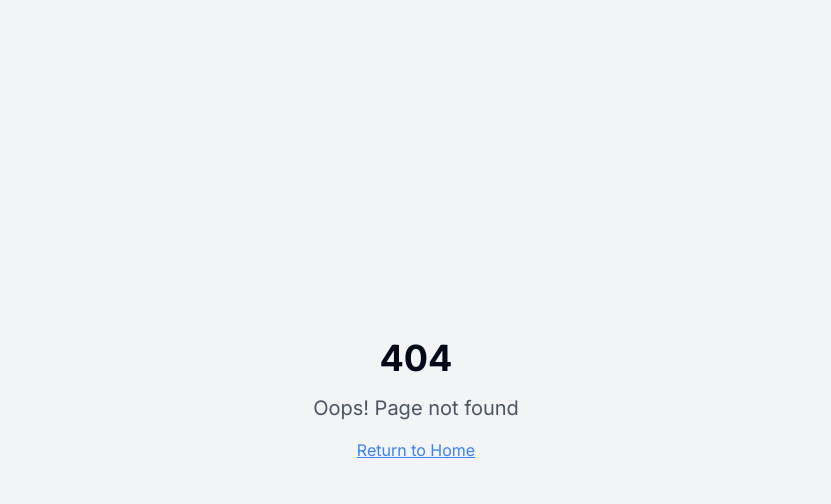
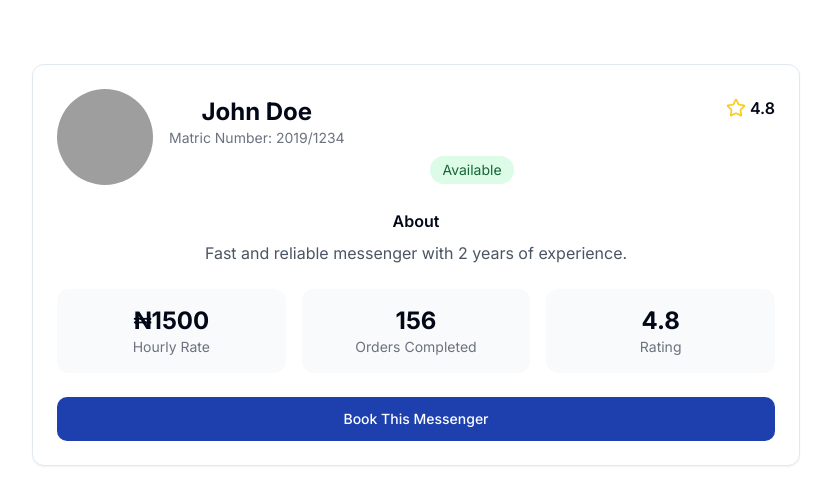
Before and after one commit to direakanbi/quickrun-errands, a React (Vite) app: page /messenger/1 in a window 1280 px wide. Before the commit this address had no page. Shown: the top 504 px of the page, without its empty margins (224-1055 px from the left). Built offline with nearby package versions, Linux system fonts and the light colour scheme; grey boxes are pictures that could not be loaded.

Commit message:
Add features as required
Implemented additional features as specified in the requirements.
[skip gpt_engineer]

```diff
--- a/src/App.tsx
+++ b/src/App.tsx
@@ -1,26 +1,19 @@
-import { Toaster } from "@/components/ui/toaster";
-import { Toaster as Sonner } from "@/components/ui/sonner";
-import { TooltipProvider } from "@/components/ui/tooltip";
-import { QueryClient, QueryClientProvider } from "@tanstack/react-query";
-import { BrowserRouter, Routes, Route } from "react-router-dom";
-import Index from "./pages/Index";
-import NotFound from "./pages/NotFound";
+import { BrowserRouter as Router, Routes, Route } from "react-router-dom";
+import Index from "@/pages/Index";
+import MessengerProfile from "@/pages/MessengerProfile";
+import NotFound from "@/pages/NotFound";
+import "./App.css";
 
-const queryClient = new QueryClient();
-
-const App = () => (
-  <QueryClientProvider client={queryClient}>
-    <TooltipProvider>
-      <Toaster />
-      <Sonner />
-      <BrowserRouter>
-        <Routes>
-          <Route path="/" element={<Index />} />
-          <Route path="*" element={<NotFound />} />
-        </Routes>
-      </BrowserRouter>
-    </TooltipProvider>
-  </QueryClientProvider>
-);
+function App() {
+  return (
+    <Router>
+      <Routes>
+        <Route path="/" element={<Index />} />
+        <Route path="/messenger/:id" element={<MessengerProfile />} />
+        <Route path="*" element={<NotFound />} />
+      </Routes>
+    </Router>
+  );
+}
 
 export default App;
--- /dev/null
+++ b/src/pages/MessengerProfile.tsx
@@ -0,0 +1,109 @@
+import { useParams } from "react-router-dom";
+import { Avatar, AvatarFallback, AvatarImage } from "@/components/ui/avatar";
+import { Card, CardContent, CardHeader } from "@/components/ui/card";
+import { Star } from "lucide-react";
+import { Button } from "@/components/ui/button";
+
+// Mock data for initial development
+const mockMessengerData = {
+  "1": {
+    name: "John Doe",
+    rating: 4.8,
+    completedOrders: 156,
+    hourlyRate: 1500,
+    imageUrl: "/placeholder.svg",
+    matricNumber: "2019/1234",
+    availability: "Available",
+    bio: "Fast and reliable messenger with 2 years of experience.",
+  },
+  "2": {
+    name: "Jane Smith",
+    rating: 4.9,
+    completedOrders: 203,
+    hourlyRate: 1800,
+    imageUrl: "/placeholder.svg",
+    matricNumber: "2020/5678",
+    availability: "Busy",
+    bio: "Specializing in quick campus deliveries and errands.",
+  },
+  "3": {
+    name: "Mike Johnson",
+    rating: 4.7,
+    completedOrders: 128,
+    hourlyRate: 1600,
+    imageUrl: "/placeholder.svg",
+    matricNumber: "2019/9012",
+    availability: "Available",
+    bio: "Experienced in handling various types of errands with care.",
+  },
+};
+
+const MessengerProfile = () => {
+  const { id } = useParams();
+  const messenger = mockMessengerData[id as keyof typeof mockMessengerData];
+
+  if (!messenger) {
+    return <div className="container mx-auto px-4 py-8">Messenger not found</div>;
+  }
+
+  return (
+    <div className="container mx-auto px-4 py-8">
+      <Card className="max-w-3xl mx-auto">
+        <CardHeader className="flex flex-row items-center gap-4 p-6">
+          <Avatar className="h-24 w-24">
+            <AvatarImage src={messenger.imageUrl} alt={messenger.name} />
+            <AvatarFallback>{messenger.name.split(" ").map(n => n[0]).join("")}</AvatarFallback>
+          </Avatar>
+          <div className="flex-1">
+            <div className="flex justify-between items-start">
+              <div>
+                <h1 className="text-2xl font-bold">{messenger.name}</h1>
+                <p className="text-sm text-gray-500">Matric Number: {messenger.matricNumber}</p>
+              </div>
+              <div className="flex items-center">
+                <Star className="w-5 h-5 text-yellow-400 mr-1" />
+                <span className="font-semibold">{messenger.rating.toFixed(1)}</span>
+              </div>
+            </div>
+            <div className="mt-2">
+              <span className={`inline-block px-3 py-1 rounded-full text-sm ${
+                messenger.availability === "Available"
+                  ? "bg-green-100 text-green-800"
+                  : "bg-red-100 text-red-800"
+              }`}>
+                {messenger.availability}
+              </span>
+            </div>
+          </div>
+        </CardHeader>
+        <CardContent className="space-y-6">
+          <div>
+            <h2 className="font-semibold mb-2">About</h2>
+            <p className="text-gray-600">{messenger.bio}</p>
+          </div>
+
+          <div className="grid grid-cols-3 gap-4">
+            <div className="text-center p-4 bg-gray-50 rounded-lg">
+              <p className="text-2xl font-bold">₦{messenger.hourlyRate}</p>
+              <p className="text-sm text-gray-500">Hourly Rate</p>
+            </div>
+            <div className="text-center p-4 bg-gray-50 rounded-lg">
+              <p className="text-2xl font-bold">{messenger.completedOrders}</p>
+              <p className="text-sm text-gray-500">Orders Completed</p>
+            </div>
+            <div className="text-center p-4 bg-gray-50 rounded-lg">
+              <p className="text-2xl font-bold">{messenger.rating}</p>
+              <p className="text-sm text-gray-500">Rating</p>
+            </div>
+          </div>
+
+          <Button className="w-full" size="lg">
+            Book This Messenger
+          </Button>
+        </CardContent>
+      </Card>
+    </div>
+  );
+};
+
+export default MessengerProfile;
```
